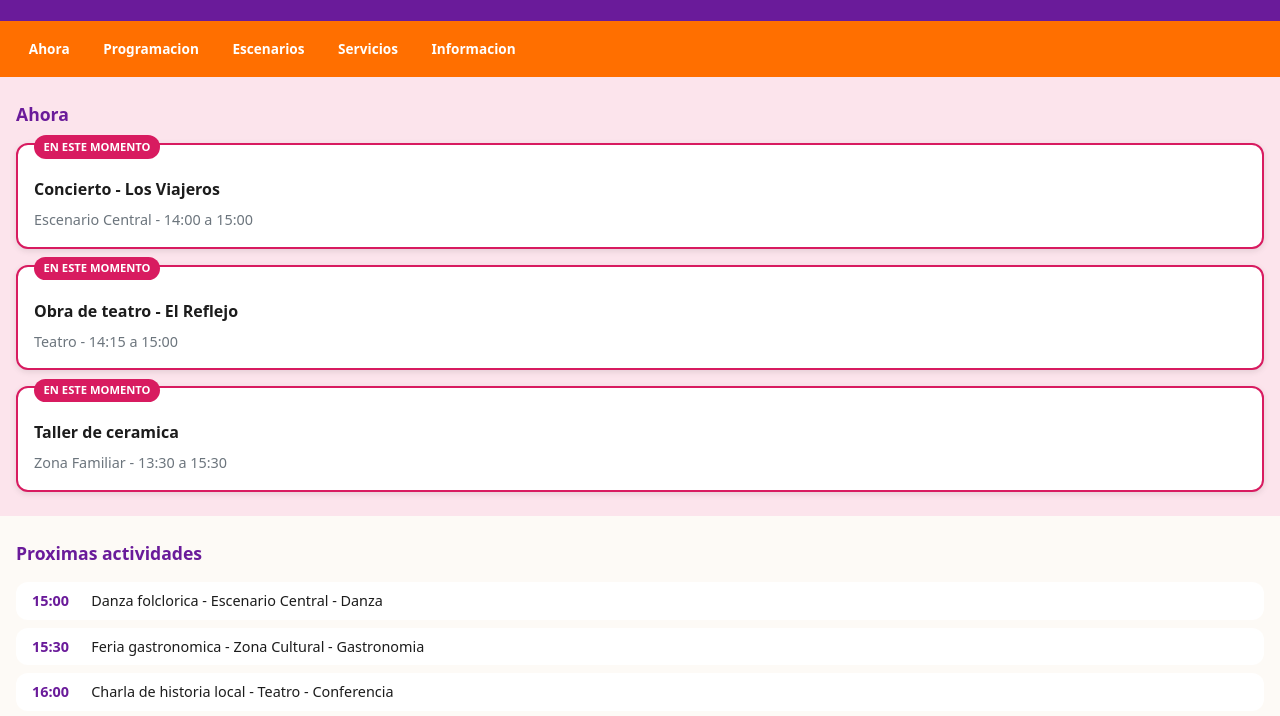
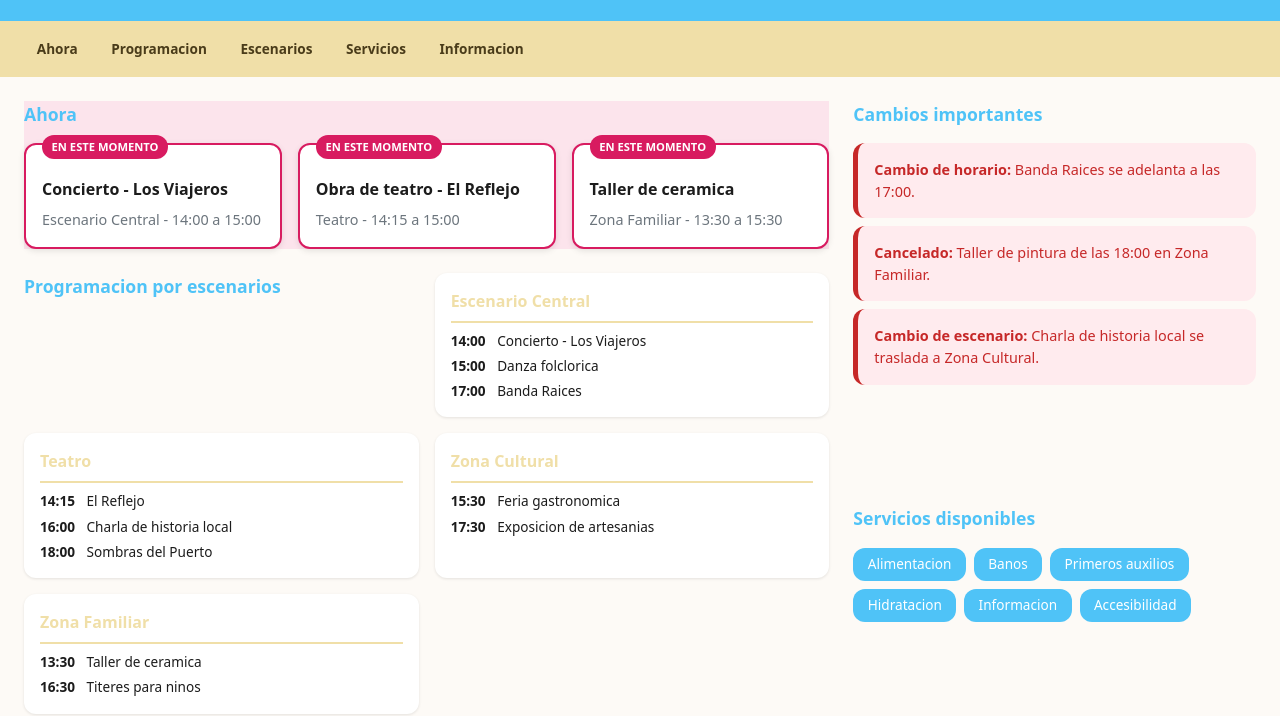
Before and after one commit to AndreinaLeal/tarea1-interfaces-adaptables, a plain HTML site: page caso2/index.html in a window 1280 px wide. Shown: the part 87-803 px from the top of the page. Drawn offline with Linux system fonts and the light colour scheme.

Commit message:
Ajustar paleta de colores del Caso 2: celeste claro y amarillo crema con buen contraste

```diff
--- a/caso2/css/estilos.css
+++ b/caso2/css/estilos.css
@@ -2,8 +2,8 @@
    VARIABLES CSS
    =========================== */
 :root {
-  --color-primario: #6a1b9a;
-  --color-secundario: #ff6f00;
+  --color-primario: #4fc3f7;
+  --color-secundario: #f0dfa8;
   --color-fondo: #fdfaf6;
   --color-superficie: #ffffff;
   --color-texto: #1c1c1c;
@@ -97,14 +97,14 @@ img {
   white-space: nowrap;
   padding: 0.4rem 0.8rem;
   border-radius: var(--radio-borde);
-  color: white;
+  color: #4a3c1a;
   font-size: 0.85rem;
   font-weight: 600;
 }
 
 .navegacion__lista a:hover,
 .navegacion__lista a:focus {
-  background-color: rgba(255, 255, 255, 0.25);
+  background-color: rgba(0, 0, 0, 0.1);
 }
 
 /* ===========================
@@ -282,3 +282,75 @@ main h3 {
   padding: var(--espaciado-sm);
   font-size: 0.85rem;
 }
+
+/* ===========================
+   TABLET: 601px en adelante
+   =========================== */
+@media (min-width: 601px) {
+  .navegacion__lista {
+    overflow-x: visible;
+    flex-wrap: wrap;
+    justify-content: center;
+  }
+
+  .ahora__lista {
+    flex-direction: row;
+    flex-wrap: wrap;
+  }
+
+  .actividad-ahora {
+    flex: 1 1 45%;
+  }
+
+  .programacion {
+    display: grid;
+    grid-template-columns: repeat(2, 1fr);
+    gap: var(--espaciado-sm);
+  }
+
+  .servicios__lista li {
+    flex: 0 1 auto;
+  }
+}
+
+/* ===========================
+   ESCRITORIO: 1024px en adelante
+   Reorganizacion real del layout
+   =========================== */
+@media (min-width: 1024px) {
+  main {
+    display: grid;
+    grid-template-columns: 2fr 1fr;
+    grid-template-areas:
+      "ahora     cambios"
+      "programacion cambios"
+      "programacion servicios"
+      "proximas  servicios";
+    gap: var(--espaciado-md);
+    padding: var(--espaciado-md);
+  }
+
+  main section {
+    padding: 0;
+  }
+
+  #ahora { grid-area: ahora; }
+  #programacion { grid-area: programacion; }
+  #cambios { grid-area: cambios; }
+  #servicios { grid-area: servicios; }
+  #proximas { grid-area: proximas; }
+
+  .programacion {
+    grid-template-columns: repeat(2, 1fr);
+    grid-template-rows: repeat(2, auto);
+  }
+
+  .ahora__lista {
+    flex-wrap: nowrap;
+  }
+
+  .navegacion__lista {
+    justify-content: flex-start;
+    padding-left: var(--espaciado-md);
+  }
+}
```
